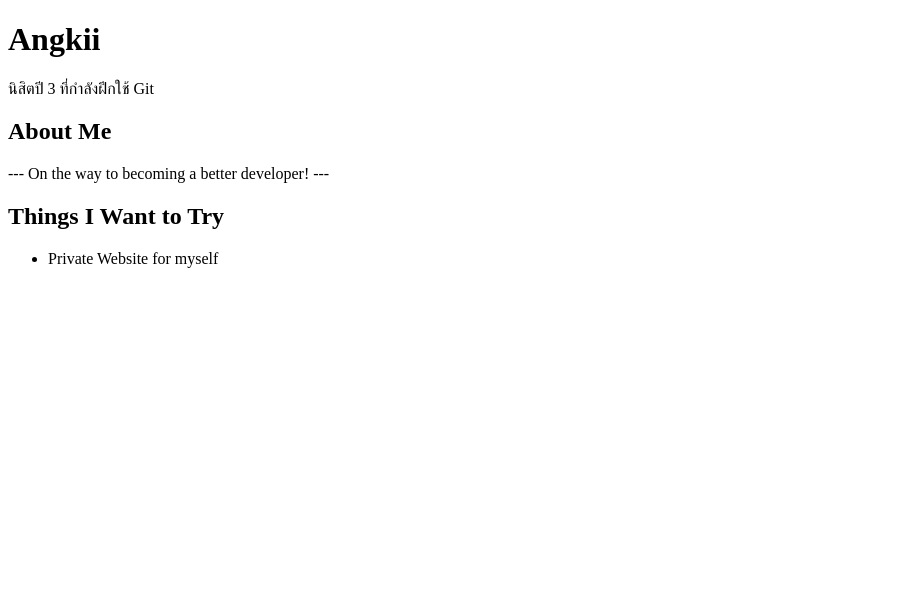
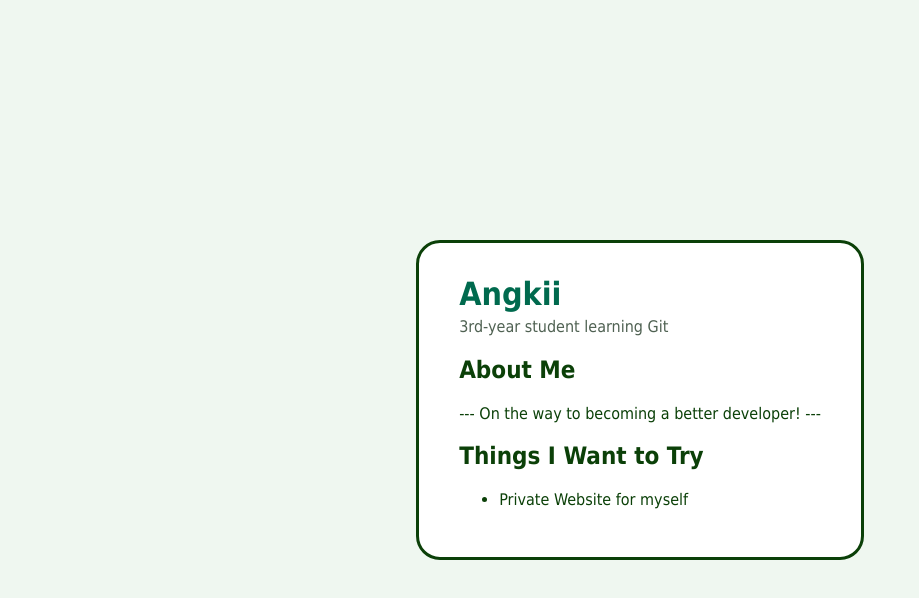
Before and after one commit to Angkii30/Software-Dev, a plain HTML site: page index.html in a window 1280 px wide. Shown: the whole page, without its empty margins (0-919 px from the left). Drawn offline with Linux system fonts and the light colour scheme.

Commit message:
Link style.css

```diff
--- a/index.html
+++ b/index.html
@@ -3,13 +3,13 @@
 <head>
   <meta charset="UTF-8">
   <meta name="viewport" content="width=device-width, initial-scale=1.0">
-  <title>หน้าแนะนำตัว</title>
+  <title>My Profile</title>
   <link rel="stylesheet" href="style.css">
 </head>
 <body>
   <main class="card">
     <h1>Angkii</h1>
-    <p class="tagline">นิสิตปี 3 ที่กำลังฝึกใช้ Git</p>
+    <p class="tagline">3rd-year student learning Git</p>
 
     <h2>About Me</h2>
     <p>--- On the way to becoming a better developer! ---</p>
--- /dev/null
+++ b/style.css
@@ -0,0 +1,28 @@
+/* style.css: ไฟล์ตกแต่งหน้าเว็บ คาบ HTML/CSS จะได้แก้ไฟล์นี้ต่อ */
+body {
+  margin: 0;
+  min-height: 100vh;
+  display: grid;
+  place-items: center;
+  background: #eff7f0;
+  font-family: "Leelawadee UI", "Sarabun", Tahoma, sans-serif;
+  color: #0b4008;
+}
+
+.card {
+  max-width: 560px;
+  padding: 32px 40px;
+  background: #ffffff;
+  border: 3px solid #0b4008;
+  border-radius: 24px;
+}
+
+h1 {
+  margin: 0;
+  color: #006a4e;
+}
+
+.tagline {
+  margin-top: 4px;
+  color: #4f6152;
+}
```
